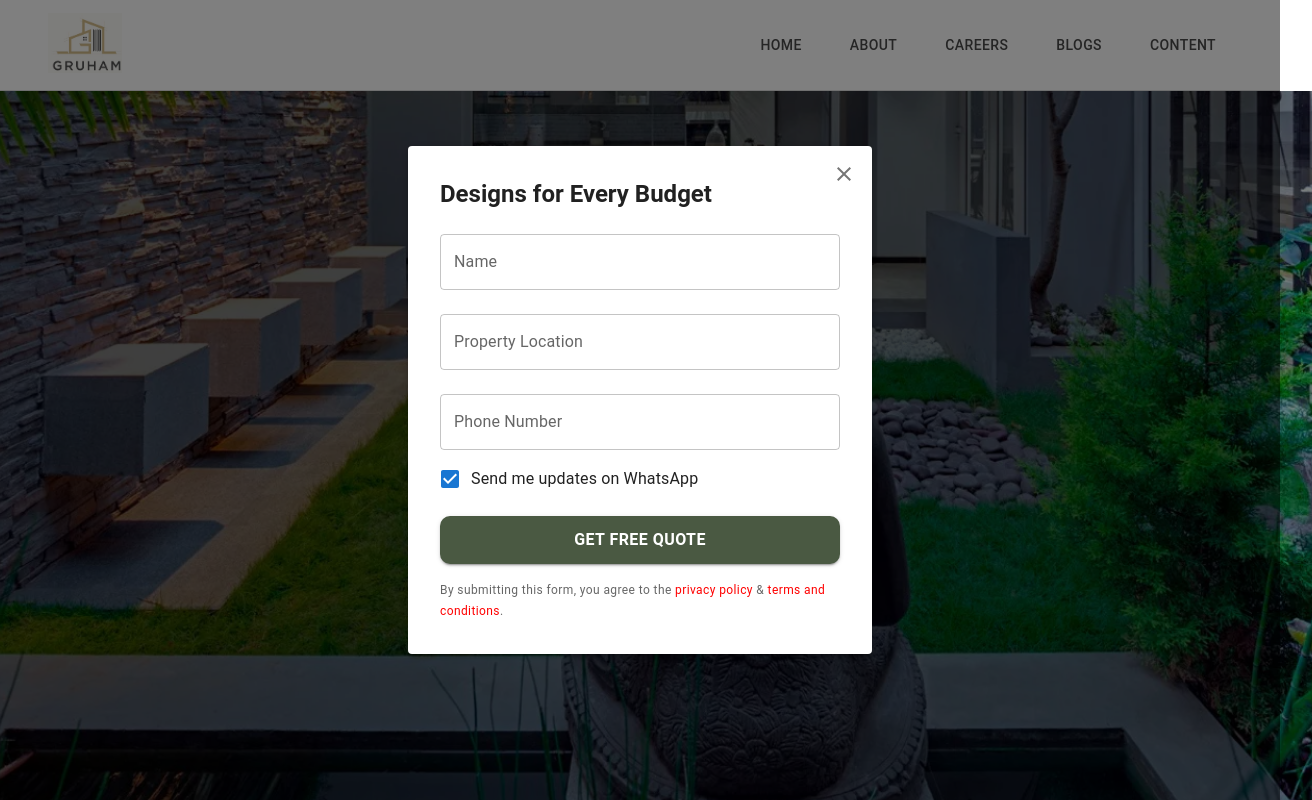
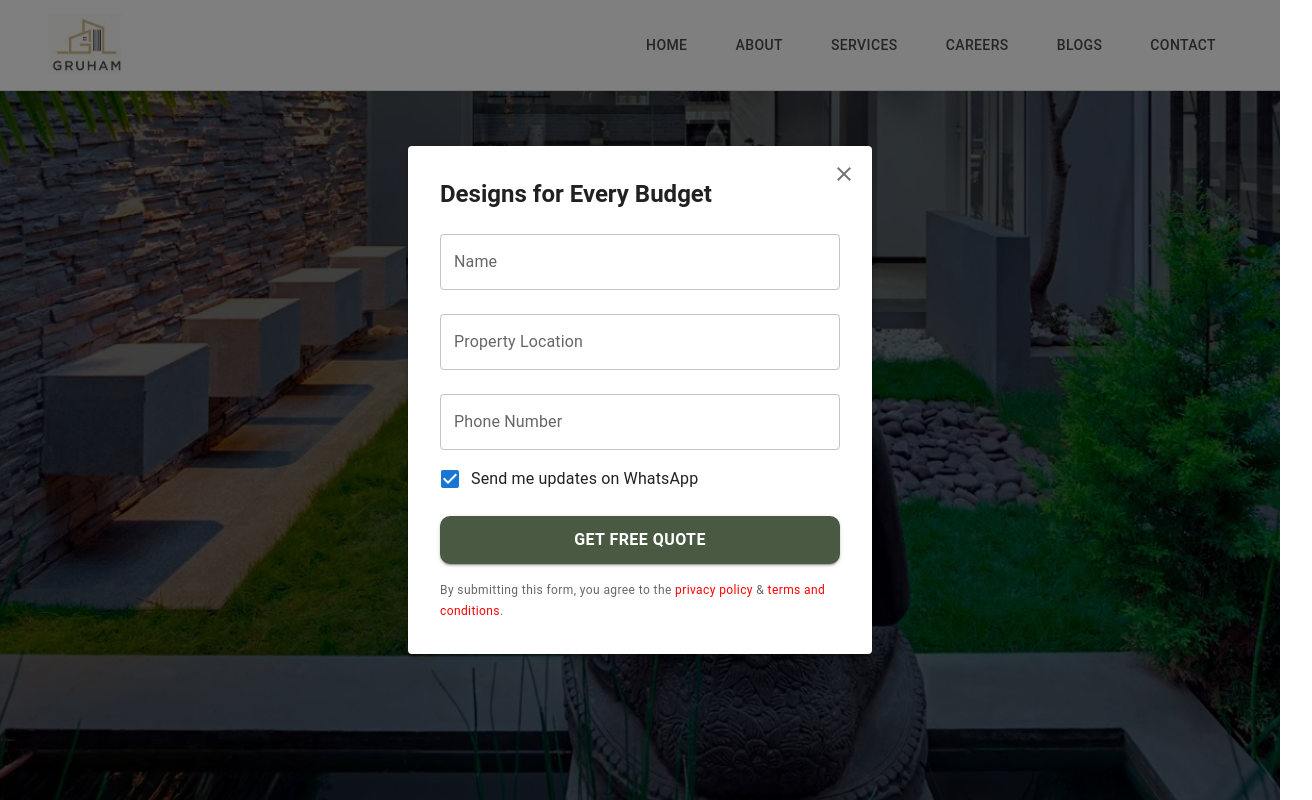
Before and after one commit to Rudreshcg/gruham-construction, a React (Vite) app: page / in a window 1280 px wide. Shown: the top 800 px of the page, 1312 px wide, since content can reach past the window. Built offline with nearby package versions, Linux system fonts and the light colour scheme.

Commit message:
Fixed right side spacing issue. Added added services page

```diff
--- a/src/components/Dashboard/Dashboard.css
+++ b/src/components/Dashboard/Dashboard.css
@@ -1,5 +1,5 @@
 .body {
-  background-image: url("/src/assets/images/images.jpg");
+  /* background-image: url("/src/assets/images/images.jpg"); */
   background-size: cover; /* Makes the image cover the entire page */
   background-position: center center; /* Centers the image */
   background-repeat: no-repeat;
--- a/src/components/Dashboard/Dashboard.jsx
+++ b/src/components/Dashboard/Dashboard.jsx
@@ -5,7 +5,7 @@ import { Route, Routes } from "react-router-dom";
 import { routes } from "./routes";
 
 const Dashboard = () =>{
-    return   <div >
+    return   <div style={{ width: "100%", margin: "0", padding: "0", overflowX: "hidden" }}>
         <Header />
         <Routes>
             {routes.map(route=>{
--- a/src/components/Dashboard/routes.js
+++ b/src/components/Dashboard/routes.js
@@ -1,4 +1,5 @@
 import About from "../About/About";
+import Services from "../Services/Services";
 import Blogs from "../Blogs/Blogs";
 import Careers from "../Careers/Careers";
 import Contact from "../Contact/Contact";
@@ -13,6 +14,10 @@ export const routes = [{
     component:About,
     path:'about'
 }, {
+    name:'Services',
+    component:Services,
+    path:'services'
+}, {
     name:'Careers',
     component:Careers,
     path:'careers'
--- a/src/components/Header/Header.jsx
+++ b/src/components/Header/Header.jsx
@@ -28,7 +28,7 @@ const Header = () => {
     setSelectedTab(value)
   }
 
-  const tabMenu = [{tabName:'HOME', to:'/'}, {tabName:'ABOUT', to:'/about'}, {tabName:'CAREERS', to:'/careers'}, {tabName:'BLOGS', to:'/blogs'}, {tabName:'CONTENT', to:'/content'}]
+  const tabMenu = [{tabName:'HOME', to:'/'}, {tabName:'ABOUT', to:'/about'}, {tabName:'SERVICES', to:'/services'}, {tabName:'CAREERS', to:'/careers'}, {tabName:'BLOGS', to:'/blogs'}, {tabName:'CONTACT', to:'/contact'}]
 
   return (
     <>
--- /dev/null
+++ b/src/components/Services/Services.jsx
@@ -0,0 +1,4 @@
+const Careers = () =>{
+    return <h1>Services</h1>
+}
+export default Careers
```
